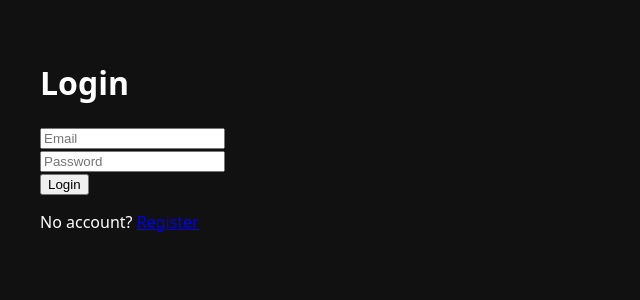
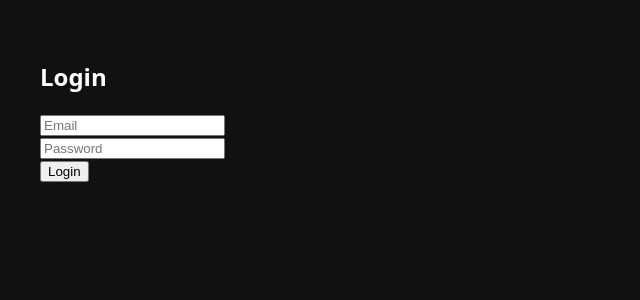
Before and after one commit to platodesignio/platosystem, a Next.js app: page /login in a window 1280 px wide. Shown: the top 300 px of the page, without its empty margins (0-640 px from the left). Built offline with nearby package versions, Linux system fonts and the light colour scheme.

Commit message:
Update page.tsx

```diff
--- a/app/login/page.tsx
+++ b/app/login/page.tsx
@@ -3,33 +3,49 @@
 import { useState } from "react";
 import { useRouter } from "next/navigation";
 
-export default function LoginPage() {
+export default function Login() {
   const router = useRouter();
+  const [email, setEmail] =
+    useState("");
+  const [password, setPassword] =
+    useState("");
+  const [error, setError] =
+    useState<string | null>(null);
+  const [loading, setLoading] =
+    useState(false);
 
-  const [email, setEmail] = useState("");
-  const [password, setPassword] = useState("");
-  const [error, setError] = useState<string | null>(null);
-  const [loading, setLoading] = useState(false);
-
-  async function handleSubmit(e: React.FormEvent) {
+  async function handleLogin(
+    e: React.FormEvent
+  ) {
     e.preventDefault();
+    setLoading(true);
     setError(null);
-    setLoading(true);
 
     try {
-      const res = await fetch("/api/auth/login", {
+      const res = await fetch(
+        "/api/auth/login",
+        {
           method: "POST",
           headers: {
-          "Content-Type": "application/json"
+            "Content-Type":
+              "application/json"
           },
           credentials: "include",
-        body: JSON.stringify({ email, password })
-      });
+          body: JSON.stringify({
+            email,
+            password
+          })
+        }
+      );
 
-      const data = await res.json();
+      const data =
+        await res.json();
 
       if (!res.ok) {
-        throw new Error(data.error || "Login failed");
+        throw new Error(
+          data.error ||
+            "Login failed"
+        );
       }
 
       router.push("/dashboard");
@@ -43,39 +59,39 @@ export default function LoginPage() {
 
   return (
     <div style={{ padding: 40 }}>
-      <h1>Login</h1>
-
-      <form onSubmit={handleSubmit}>
-        <div>
+      <h2>Login</h2>
+      <form onSubmit={handleLogin}>
         <input
           type="email"
           placeholder="Email"
           required
           value={email}
-            onChange={(e) => setEmail(e.target.value)}
+          onChange={(e) =>
+            setEmail(e.target.value)
+          }
         />
-        </div>
-
-        <div>
+        <br />
         <input
           type="password"
           placeholder="Password"
           required
           value={password}
-            onChange={(e) => setPassword(e.target.value)}
+          onChange={(e) =>
+            setPassword(e.target.value)
+          }
         />
-        </div>
-
-        <button type="submit" disabled={loading}>
-          {loading ? "Loading..." : "Login"}
+        <br />
+        <button disabled={loading}>
+          {loading
+            ? "Loading..."
+            : "Login"}
         </button>
       </form>
-
-      {error && <p style={{ color: "red" }}>{error}</p>}
-
-      <p>
-        No account? <a href="/register">Register</a>
+      {error && (
+        <p style={{ color: "red" }}>
+          {error}
         </p>
+      )}
     </div>
   );
 }
```
Lines whose indentation alone changed are shown as unchanged.
